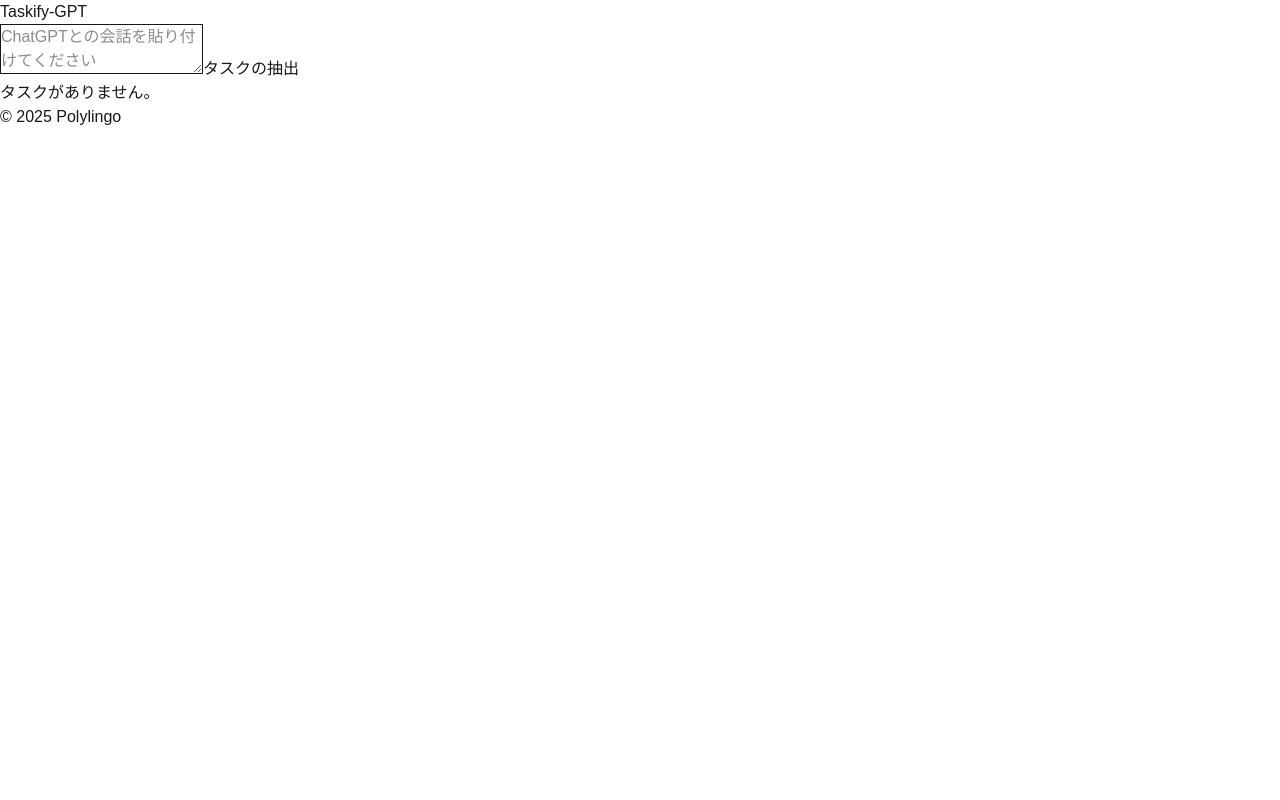
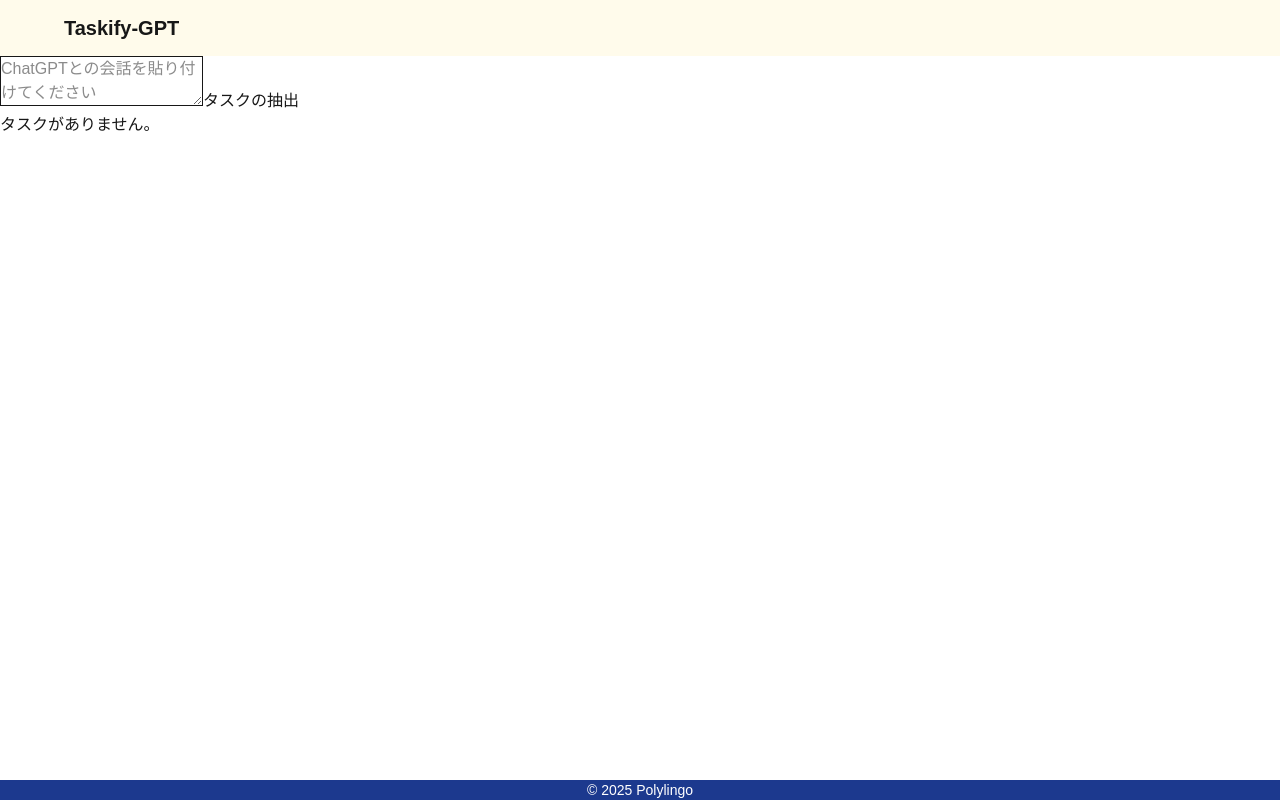
Before and after one commit to Yuji5117/Taskify-GPT, a Next.js app: page / in a window 1280 px wide. Built offline with nearby package versions, Linux system fonts and the light colour scheme.

Commit message:
style header and footer

```diff
--- a/src/app/layout.tsx
+++ b/src/app/layout.tsx
@@ -15,9 +15,17 @@
   return (
     <html lang="en">
       <body>
-        <header>Taskify-GPT</header>
-        {children}
-        <footer>© 2025 Polylingo</footer>
+        <div className="min-h-screen flex flex-col">
+          <header className="h-14 bg-amber-50">
+            <div className="max-w-6xl mx-auto flex items-center h-full">
+              <h1 className="text-xl font-bold">Taskify-GPT</h1>
+            </div>
+          </header>
+          <main className="flex-1">{children}</main>
+          <footer className=" bg-blue-900 flex justify-center">
+            <div className="text-white text-sm">© 2025 Polylingo</div>
+          </footer>
+        </div>
       </body>
     </html>
   );
--- a/src/app/page.tsx
+++ b/src/app/page.tsx
@@ -35,8 +35,6 @@
 
   return (
     <div>
-      <main>
-        <div>
       <textarea
         value={chatText}
         onChange={handleChatChange}
@@ -60,7 +58,5 @@
         <p>タスクがありません。</p>
       )}
     </div>
-      </main>
-    </div>
   );
 }
```
Lines whose indentation alone changed are shown as unchanged.
